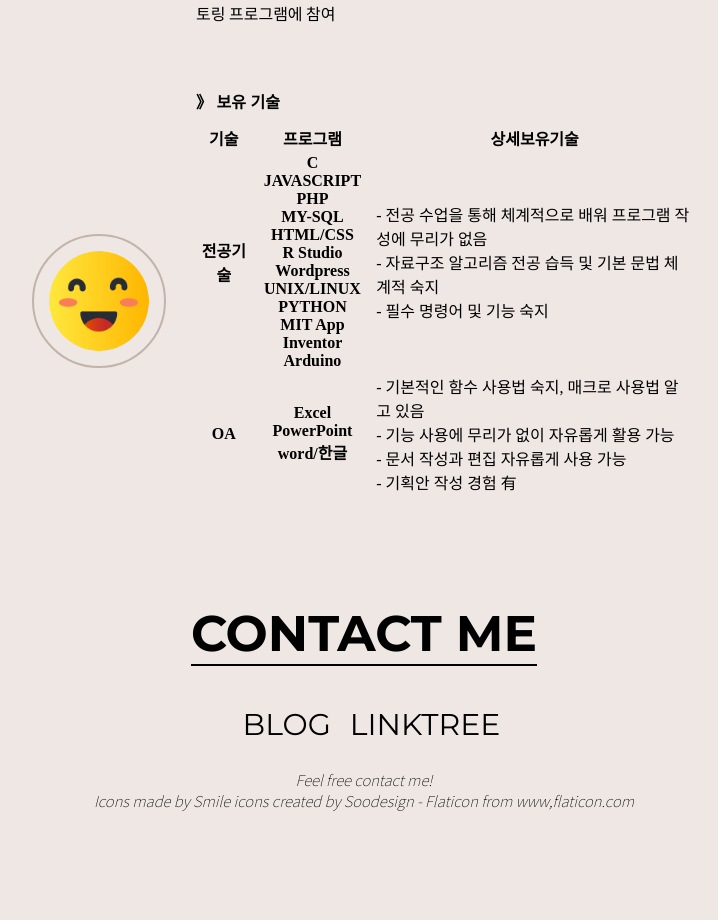
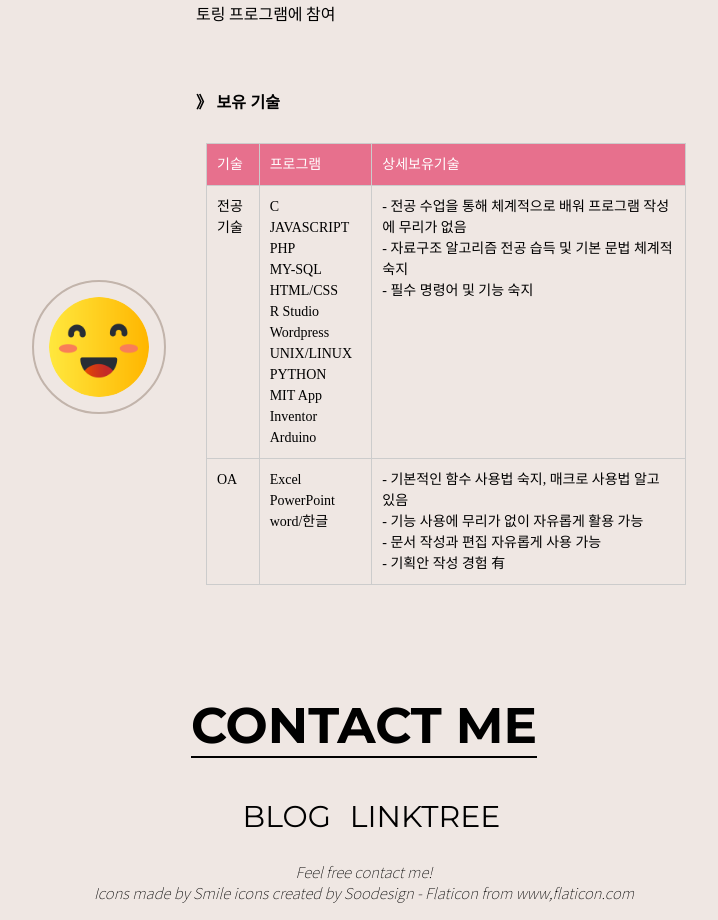
Before and after one commit to Heojiwonnn/portfolio, a plain HTML site: page info.html in a window 1280 px wide. Shown: the part 2545-3465 px from the top of the page, without its empty margins (276-994 px from the left). Drawn offline with Linux system fonts and the light colour scheme; a web font is replaced by a local one.

Commit message:
Update style.css

```diff
--- a/style.css
+++ b/style.css
@@ -325,3 +325,43 @@ a[title="Flaticon"]:hover{
     outline: none;
     padding: 0px;
 }
+
+/*table*/
+
+table.type07 {
+    border-collapse: collapse;
+    font-size: 14px;
+    text-align: left;
+    line-height: 1.5;
+    border: 1px solid #ccc;
+    margin: 20px 10px;
+  }
+  table.type07 thead {
+    border-right: 1px solid #ccc;
+    border-left: 1px solid #ccc;
+    border-bottom: 1px solid #ccc;
+    border-radius: 1px solid #ccc;
+    background: #e7708d;
+  }
+  table.type07 thead th {
+    border-left: 1px solid #ccc;
+    padding: 10px;
+    font-weight:100;
+    vertical-align: top;
+    color: #fff;
+  }
+  table.type07 tbody th {
+    border-left: 1px solid #ccc;
+    width: 350px;
+    padding: 10px;
+    font-weight: 100;
+    vertical-align: top;
+    border-bottom: 1px solid #ccc;
+  }
+  table.type07 td {
+    border-left: 1px solid #ccc;
+    width: 8000px;
+    padding: 10px;
+    vertical-align: top;
+    border-bottom: 1px solid #ccc;
+  }
```
